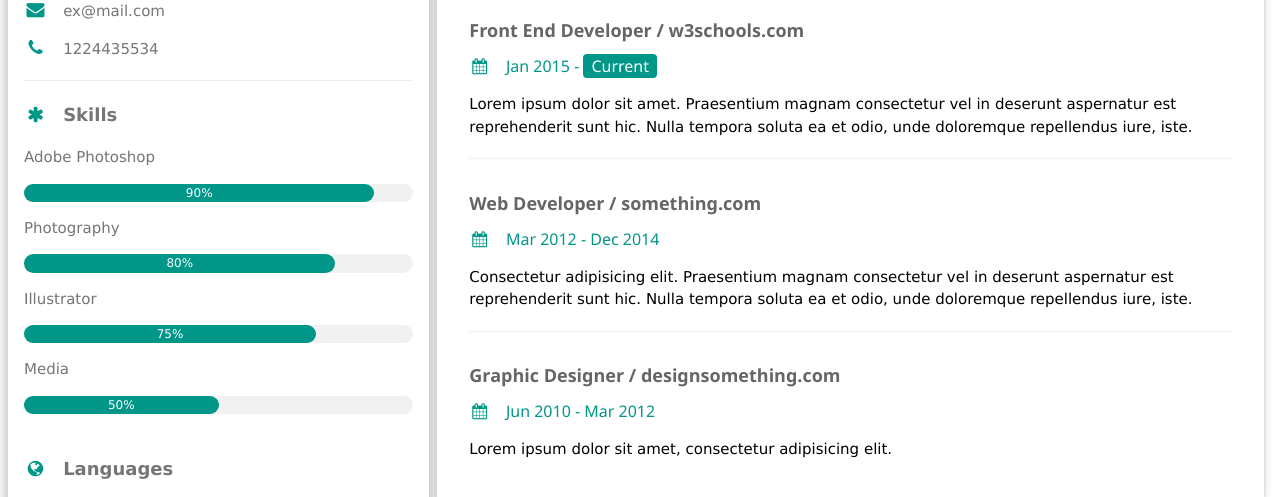
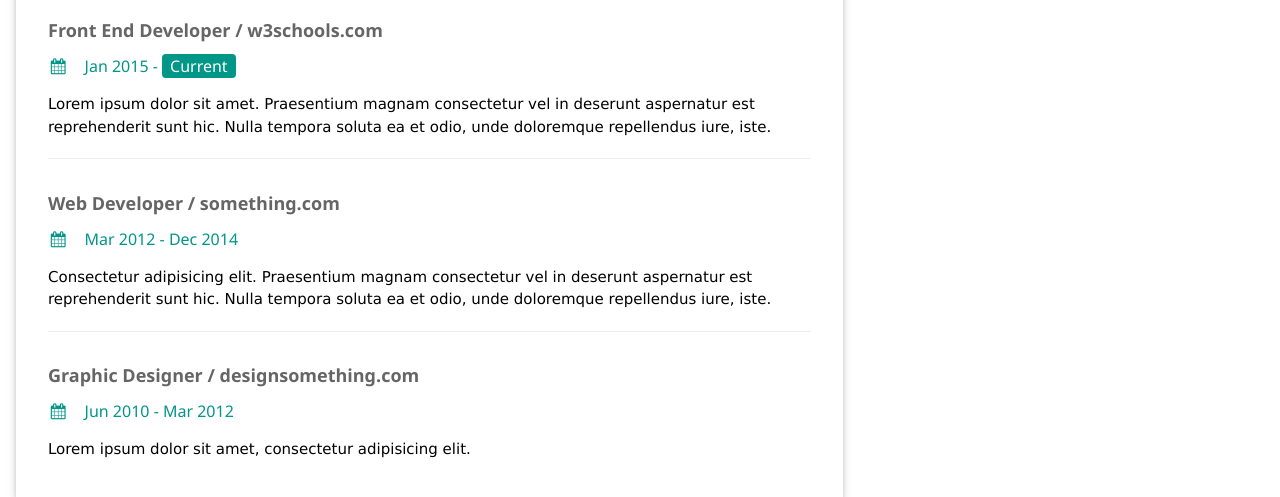
Before and after one commit to BotzC/htmlinhtml, a plain HTML site: page index.html in a window 1280 px wide. Shown: the part 106-603 px from the top of the page. Drawn offline with nearby package versions, Linux system fonts and the light colour scheme.

Commit message:
Update index.html

```diff
--- a/index.html
+++ b/index.html
@@ -60,9 +60,6 @@
 </body>
 <script type="text/javascript">
     xHttpOP = new XMLHttpRequest()
-    xHttpOP.onload = function(){
-      document.querySelector('.profile').innerHTML = this.responseText;
-    }
     xHttpOP.open('GET','profile.html');
     xHttpOP.send();
 </script>
```
